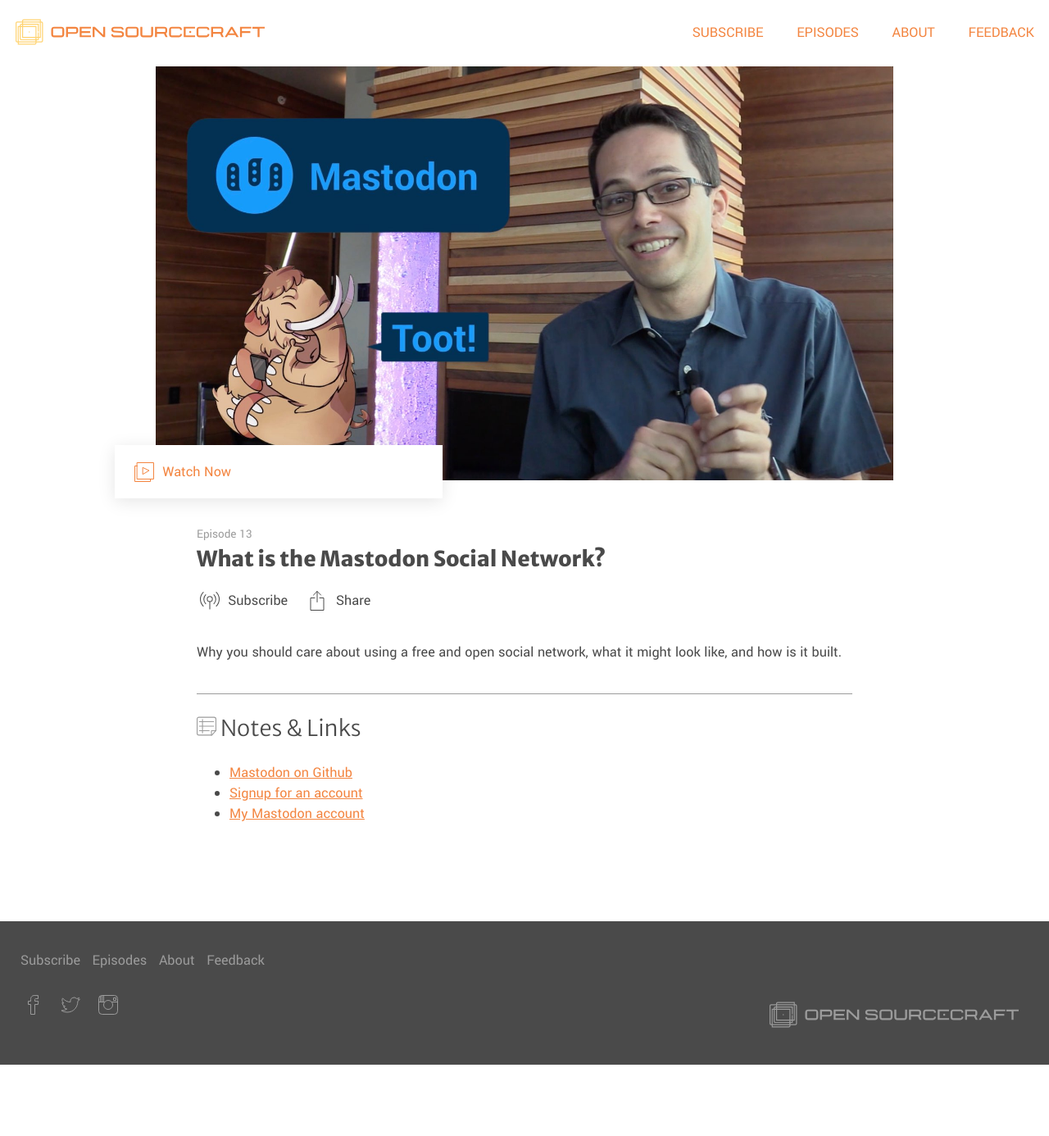
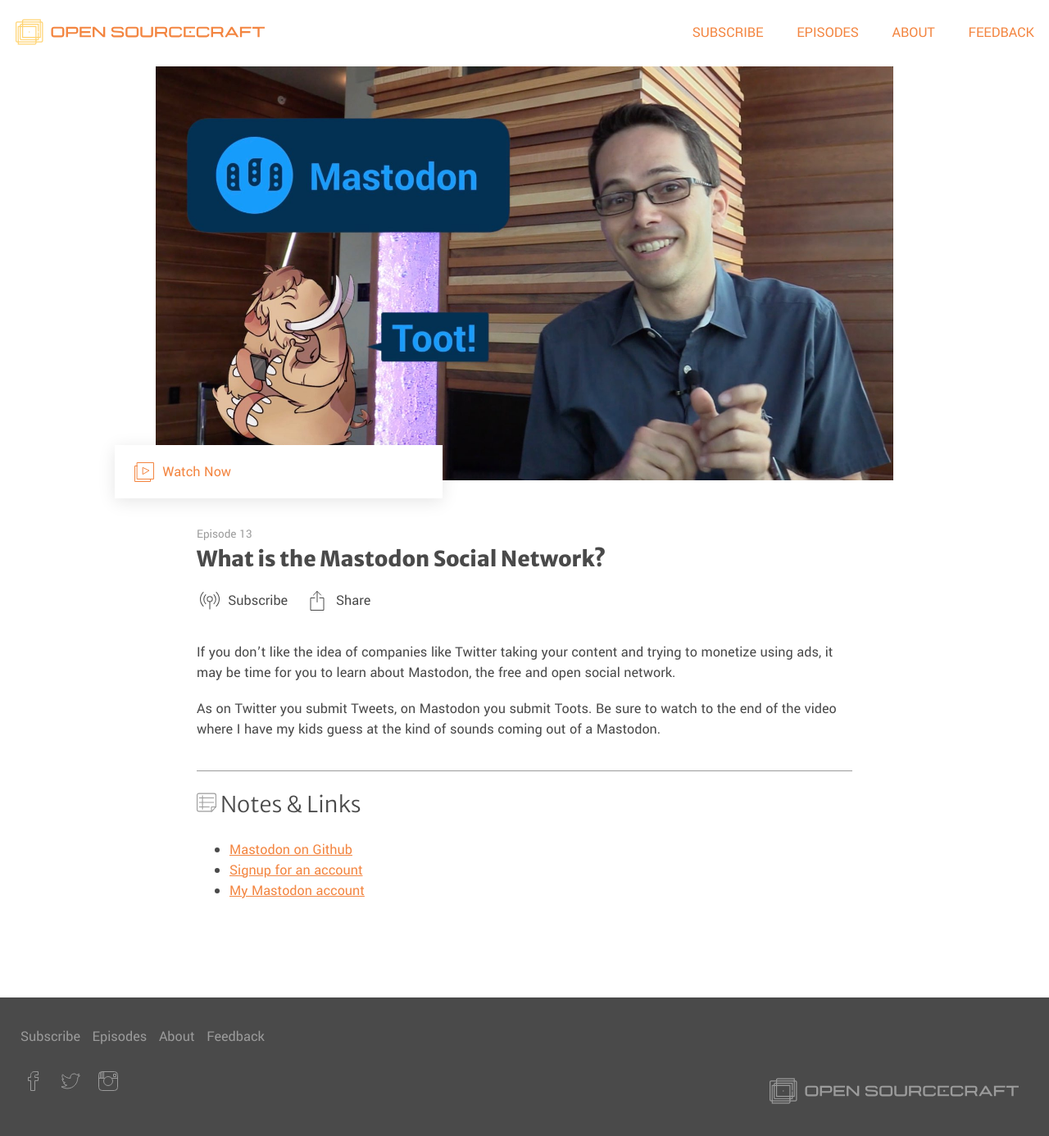
Before and after one commit to Code-Pop/open-sourcecraft, a Jekyll site: the page built from _episodes/what-is-the-mastodon-social-network.markdown, in a window 1280 px wide and 1393 px high. Shown: the top 1386 px of the window at 82% size. Built offline with Jekyll 4.4.1, drawn with Linux system fonts in a browser that asks for light colours.

Commit message:
Updated What Is The Mastodon Social Network

```diff
--- a/_episodes/what-is-the-mastodon-social-network.markdown
+++ b/_episodes/what-is-the-mastodon-social-network.markdown
@@ -12,4 +12,6 @@
   * [My Mastodon account](https://mastodon.cloud/@gregg)
 ---
 
-Why you should care about using a free and open social network, what it might look like, and how is it built.
+If you don't like the idea of companies like Twitter taking your content and trying to monetize using ads, it may be time for you to learn about Mastodon, the free and open social network.
+
+As on Twitter you submit Tweets, on Mastodon you submit Toots.  Be sure to watch to the end of the video where I have my kids guess at the kind of sounds coming out of a Mastodon.
```
